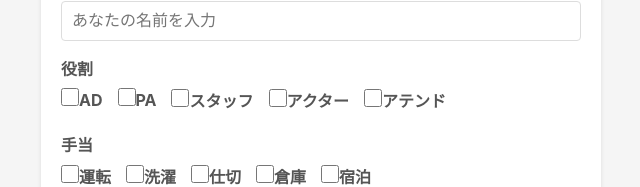
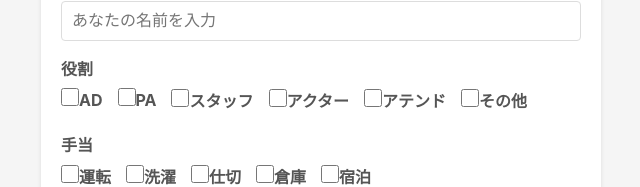
Before and after one commit to itoshu008/GENBAREPOT, a React (Vite) app in the folder client/: page / in a window 1280 px wide. Shown: the part 402-589 px from the top of the page, without its empty margins (319-959 px from the left). Built offline with nearby package versions, Linux system fonts and the light colour scheme; no server answers.

Commit message:
スタッフページ: 役割に「その他」を追加（チェック時にテキスト入力欄を表示）

```diff
--- a/client/src/pages/StaffPage.tsx
+++ b/client/src/pages/StaffPage.tsx
@@ -23,13 +23,16 @@ function StaffPage() {
     staff: boolean;
     actor: boolean;
     attend: boolean;
+    other: boolean;
   }>({
     ad: false,
     pa: false,
     staff: false,
     actor: false,
     attend: false,
+    other: false,
   });
+  const [staffRoleOtherText, setStaffRoleOtherText] = useState<string>("");
   const [reportContent, setReportContent] = useState<string>("");
   const [allowances, setAllowances] = useState<{
     driving: boolean;
@@ -250,6 +253,9 @@ function StaffPage() {
     if (staffRoles.staff) rolesArray.push("スタッフ");
     if (staffRoles.actor) rolesArray.push("アクター");
     if (staffRoles.attend) rolesArray.push("アテンド");
+    if (staffRoles.other && staffRoleOtherText.trim()) {
+      rolesArray.push(`その他:${staffRoleOtherText.trim()}`);
+    }
     const staffRoleString = rolesArray.join(",");
 
     try {
@@ -382,13 +388,20 @@ function StaffPage() {
             // 役割を反映
             if (detailedReport.staff_roles) {
               const roles = detailedReport.staff_roles.split(",");
+              const otherRole = roles.find((r) => r.startsWith("その他:"));
               setStaffRoles({
                 ad: roles.includes("AD"),
                 pa: roles.includes("PA"),
                 staff: roles.includes("スタッフ"),
                 actor: roles.includes("アクター"),
                 attend: roles.includes("アテンド"),
+                other: !!otherRole,
               });
+              if (otherRole) {
+                setStaffRoleOtherText(otherRole.replace("その他:", ""));
+              } else {
+                setStaffRoleOtherText("");
+              }
             }
               // 手当を反映
               if (detailedReport.staff_entries && detailedReport.staff_entries.length > 0) {
@@ -569,7 +582,30 @@ function StaffPage() {
                 />
                 アテンド
               </label>
+              <label className="checkbox-label">
+                <input
+                  type="checkbox"
+                  checked={staffRoles.other}
+                  onChange={(e) =>
+                    setStaffRoles({ ...staffRoles, other: e.target.checked })
+                  }
+                  disabled={loading || !canEdit}
+                />
+                その他
+              </label>
             </div>
+            {staffRoles.other && (
+              <div style={{ marginTop: "10px" }}>
+                <input
+                  type="text"
+                  value={staffRoleOtherText}
+                  onChange={(e) => setStaffRoleOtherText(e.target.value)}
+                  disabled={loading || !canEdit}
+                  placeholder="その他の役割を入力してください"
+                  style={{ width: "100%", padding: "8px", marginTop: "5px" }}
+                />
+              </div>
+            )}
           </div>
 
           <div className="form-group">
```
Lines whose indentation alone changed are shown as unchanged.
